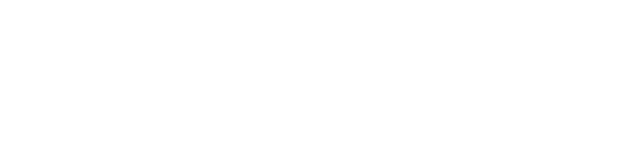
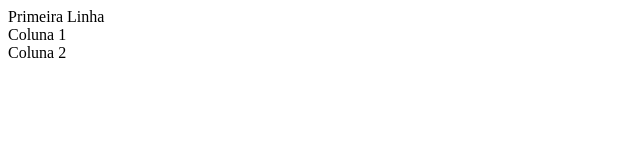
Before and after one commit to Dantas853/bootcamp-dantas-modulo2, a plain HTML site: page index.html in a window 1280 px wide. Shown: the whole page, without its empty margins (0-640 px from the left). Drawn offline with Linux system fonts and the light colour scheme.

Commit message:
closes #1 - Esqueleto da pagina index.html

```diff
--- a/index.html
+++ b/index.html
@@ -6,6 +6,18 @@
     <title>BootCamp Dantas - Sistema de Assinaturas</title>
 </head>
 <body>
-
+    <div>
+        <div>
+            Primeira Linha
+        </div>
+        <div>
+            <div>
+                Coluna 1
+            </div>
+            <div>
+                Coluna 2
+            </div>
+        </div>
+    </div>
 </body>
 </html>
```
Also changed, not shown: module02-example-index-desktop.png (added).
